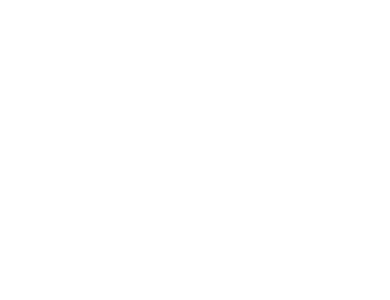
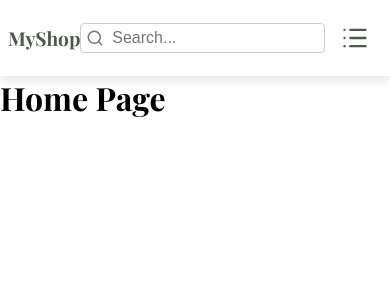
Before and after one commit to Resya-Hasan/coffee-shop-frontend, a React (Vite) app: page / in a window 390 px wide. Before the commit this address had no page. Shown: the top 300 px of the page. Built offline with nearby package versions, Linux system fonts and the light colour scheme.

Commit message:
navbar responsive done

```diff
--- a/src/components/layout/Navbar/Navbar.jsx
+++ b/src/components/layout/Navbar/Navbar.jsx
@@ -1,38 +1,81 @@
 import Button from '../../ui/Button/Button';
 import styles from './Navbar.module.css';
 import Input from '../../ui/input/Input';
-import { Search } from 'lucide-react'
+import { Search, List } from 'lucide-react'
+import { Link, useNavigate } from 'react-router';
+import { useState, useEffect } from 'react';
 
 const Navbar = () => {
+    const [open, setOpen] = useState(false);
+
+    const isLogin = !!localStorage.getItem('token');
+    const navigate = useNavigate();
+
+    const handleMovePage = (path) => {
+        navigate(path);
+    }
+
+    const handleLogout = () => {
+        localStorage.removeItem('token');
+        navigate('/login')
+    }
+
     return (
-        <nav className={styles.navabrContainer}>
-            <a href="/" className={styles['navbar-logo']}>Coffee Shop</a>
-            <ul className={styles['navbar-menu']}>
-                <li><a href="/dashboard">Category</a></li>
-                <li><a href="/register">Cart</a></li>
-                <li><a href="/login">Likes</a></li>
-            </ul>
-            <div className={styles['navbar-subContainer']}>
+        <nav className={styles.navbarContainer}>
+            <Link to="/" className={styles['navbar-logo']}>
+                <h1>MyShop</h1>
+            </Link>
+
             <Input
                 type="text"
                 placeholder="Search..."
                 icon={<Search />}
                 size={"medium"}
             />
+
+            <div className={styles.humburger}>
+                <Button variant={"no-bg"} onClick={() => setOpen(!open)}>
+                    <List size={28} />
+                </Button>
+            </div>
+
+            <div className={`${styles['navbar-subContainer']} ${open ? styles.show : ""}`}>
+                {isLogin && (
+                    <ul className={`${styles['navbar-menu']}`}>
+                        <li><Link to="/category" className={styles.link}>Category</Link></li>
+                        <li><Link to="/cart" className={styles.link}>Cart</Link></li>
+                        <li><Link to="/likes" className={styles.link}>Likes</Link></li>
+                    </ul>
+                )}
+
+
+                {isLogin ? (
+                    <Button
+                        variant={"deafault"}
+                        color="btn-primary"
+                        size={"medium"}
+                        onClick={() => handleLogout()}
+                    >
+                        Logout
+                    </Button>
+                ) : (
+                    <>
                         <Button
                             variant={"border-only"}
                             color="btn-primary"
                             size={"medium"}
-                    onClick={() => alert('Login clicked!')}
+                            onClick={() => handleMovePage('/login')}
                         >
                             Login
                         </Button>
                         <Button
                             size={"medium"}
-                    onClick={() => alert('Register clicked!')}
+                            onClick={() => handleMovePage('/register')}
                         >
                             Register
                         </Button>
+                    </>
+                )}
             </div>
         </nav>
     )
--- a/src/components/layout/Navbar/Navbar.module.css
+++ b/src/components/layout/Navbar/Navbar.module.css
@@ -1,5 +1,5 @@
 
-.navabrContainer {
+.navbarContainer {
     display: flex;
     justify-content: space-between;
     align-items: center;
@@ -15,5 +15,57 @@
 
 .navbar-subContainer {
     display: flex;
+    align-items: center;
     gap: 1rem;
 }
+
+.navbar-logo {
+    font-size: 0.8rem;
+    font-weight: bold;
+    color: var(--primary-dark);
+    text-decoration: none;;
+}
+
+.link {
+    text-decoration: none;
+    color: inherit;
+    color: var(--primary-dark)
+}
+
+.humburger {
+    display: none;
+}
+
+@media (max-width: 480px) {
+    .navbarContainer {
+        display: flex;
+        padding: 1rem 0.5rem;
+    }
+}
+
+@media (max-width: 768px) {
+    .humburger {
+        display: block;
+    }
+
+    .navbar-menu {
+        flex-direction: column;
+    }
+
+    .navbar-subContainer {
+        background: #ffffff;
+        padding: 1rem;
+        position: absolute;
+        top: 5rem;
+        right: 1rem;
+        display: none;
+        flex-direction: column;
+        align-items: start;
+        box-shadow: 0 5px 10px rgba(0, 0, 0, 0.1);
+        border-radius: 0.7rem
+    }
+
+    .show {
+        display: flex;
+    }
+}
--- a/src/components/ui/Button/Button.module.css
+++ b/src/components/ui/Button/Button.module.css
@@ -61,6 +61,8 @@
     transform: scale(1.1);
 }
 
+
+
 /* size variants */
 
 .small {
--- a/src/components/ui/input/Input.module.css
+++ b/src/components/ui/input/Input.module.css
@@ -72,3 +72,20 @@
     cursor: not-allowed;
     opacity: 0.6;
 }
+
+@media (max-width: 480px) {
+    .small {
+        padding: 0.2rem 0.4rem;
+        font-size: 0.7rem;
+    }
+
+    .medium {
+        padding: 0.3rem;
+        font-size: 0.8rem;
+    }
+
+    .large {
+        padding: 0.5rem 0.8rem;
+        font-size: 1rem
+    }
+}
--- a/src/features/auth/LoginPage.jsx
+++ b/src/features/auth/LoginPage.jsx
@@ -36,7 +36,7 @@
             })
             setError([])
             localStorage.setItem('token', data.data.token)
-            navigate('/dashboard')
+            navigate('/')
         } catch (err) {
             setError(err.response.data.errors)
             toast.error('Login failed. Please try again.')
--- /dev/null
+++ b/src/features/home/HomePage.jsx
@@ -0,0 +1,12 @@
+import Navbar from "../../components/layout/Navbar/Navbar"
+
+const HomePage = () => {
+    return (
+        <div>
+            <Navbar />
+            <h1>Home Page</h1>
+        </div>
+    )
+}
+
+export default HomePage
--- a/src/routes/index.jsx
+++ b/src/routes/index.jsx
@@ -4,10 +4,12 @@
 import Dashboard from '../features/dashboard/Dashboard';
 import ProtectedRoute from '../layouts/protectedRoute';
 import PublicRoute from '../layouts/publicRoute';
+import HomePage from '../features/home/HomePage';
 
 export default function AppRoutes() {
     return (
         <Routes>
+            <Route path='/' element={<HomePage />} />
             <Route element={<PublicRoute />}>
                 <Route path='/register' element={<RegisterPage />} />
                 <Route path='/login' element={<LoginPage />} />
```
Also changed, not shown: src/features/home/Home.module.css (added). Lines whose indentation alone changed are shown as unchanged.
